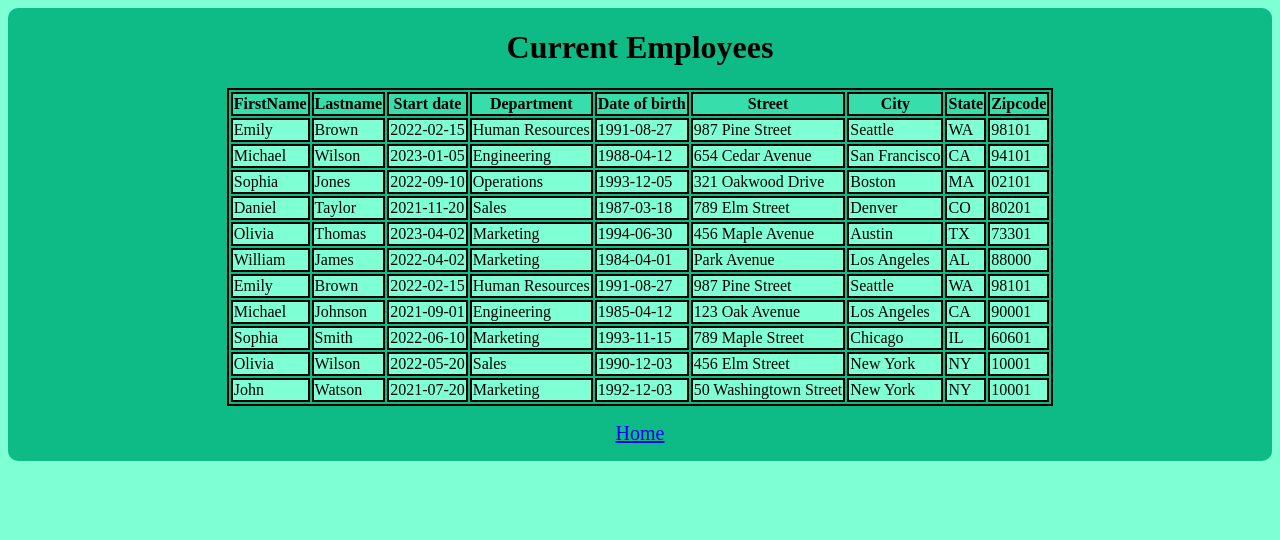
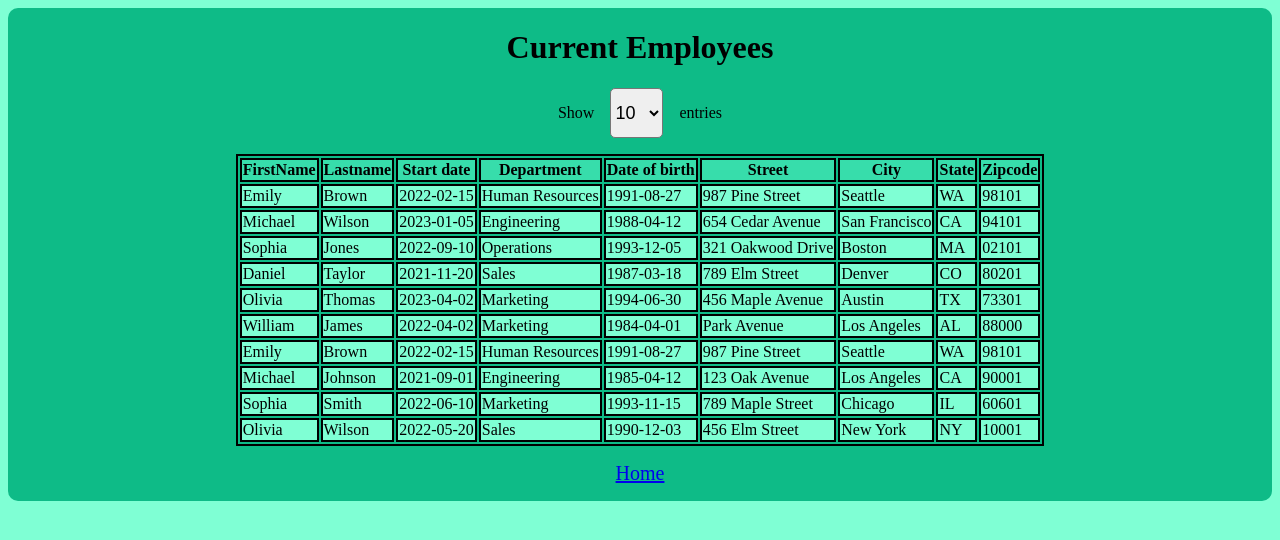
Before and after one commit to woengus/Faites-passer-une-librairie-jQuery-vers-React, a React (Create React App) app: page /Curentemployee in a window 1280 px wide. Shown: the top 540 px of the page. Built offline with nearby package versions, Linux system fonts and the light colour scheme.

Commit message:
dropwdonw number of employee

```diff
--- a/package.json
+++ b/package.json
@@ -3,6 +3,7 @@
   "version": "0.1.0",
   "private": true,
   "dependencies": {
+    "@babel/plugin-proposal-private-property-in-object": "^7.21.11",
     "@emotion/react": "^11.11.1",
     "@emotion/styled": "^11.11.0",
     "@mui/material": "^5.13.5",
--- a/src/pages/Curentemployee.js
+++ b/src/pages/Curentemployee.js
@@ -1,13 +1,47 @@
-import React from "react";
+import React, { useState } from "react";
 import { useSelector } from "react-redux";
 import Table from "../components/Table";
+
 const Curentemployee = () => {
   const employees = useSelector((state) => state.employee.employees);
+  const [currentPage, setCurrentPage] = useState(1);
+  const [itemsPerPage, setItemsPerPage] = useState(10); // Nombre d'employés par page
+  const itemsPerPageOptions = [10, 25, 50, 100];
+
+  const handlePageChange = (page) => {
+    setCurrentPage(page);
+  };
+
+  const handleItemsPerPageChange = (event) => {
+    setItemsPerPage(parseInt(event.target.value));
+    setCurrentPage(1); // Réinitialiser la page sélectionnée lorsque le nombre d'éléments par page change
+  };
+
+  const indexOfLastItem = currentPage * itemsPerPage;
+  const indexOfFirstItem = indexOfLastItem - itemsPerPage;
+  const currentItems = employees.slice(indexOfFirstItem, indexOfLastItem);
+
   return (
     <div>
       <div id="employee-div" className="container">
         <h1>Current Employees</h1>
-        <Table employees={employees} />
+        <div className="items-per-page">
+          <label htmlFor="itemsPerPage">Show</label>
+          <select
+            id="itemsPerPage"
+            value={itemsPerPage}
+            onChange={handleItemsPerPageChange}
+          >
+            {itemsPerPageOptions.map((option) => (
+              <option key={option} value={option}>
+                {option}
+              </option>
+            ))}
+          </select>
+          <p>entries</p>
+        </div>
+        <Table employees={currentItems} />
+
         <a href="/">Home</a>
       </div>
     </div>
--- a/src/store/employee.slice.js
+++ b/src/store/employee.slice.js
@@ -134,6 +134,42 @@ const initialState = {
       department: "Marketing",
       id: 36,
     },
+    {
+      firstName: "Bob",
+      lastName: "Singer",
+      dateOfBirth: "1942-12-03",
+      startDate: "2020-07-25",
+      street: "25 Washingtown Street",
+      city: "New York",
+      state: "NY",
+      zipCode: "10001",
+      department: "Sales",
+      id: 37,
+    },
+    {
+      firstName: "Dean",
+      lastName: "Winchester",
+      dateOfBirth: "1979-24-01",
+      startDate: "2022-01-01",
+      street: "On his impala",
+      city: "Houston",
+      state: "TX",
+      zipCode: "77001",
+      department: "Engineering",
+      id: 38,
+    },
+    {
+      firstName: "Sam",
+      lastName: "Winchester",
+      dateOfBirth: "1983-05-02",
+      startDate: "2023-01-20",
+      street: "On his impala",
+      city: "Houston",
+      state: "TX",
+      zipCode: "77001",
+      department: "Sales",
+      id: 39,
+    },
   ],
 };
 
--- a/src/styles/main.scss
+++ b/src/styles/main.scss
@@ -60,3 +60,14 @@ table, th, td {
         background-color: #37ddab;
     }
   }
+  .items-per-page {
+    display: flex;
+    margin-bottom: 1rem;
+    justify-content: flex-start;
+    p {
+        margin-left:1rem;
+    }
+    label {
+        margin-right:1rem;
+    }
+  }
```
Also changed, not shown: 1 other file (tests, documents, lock files or other folders).
